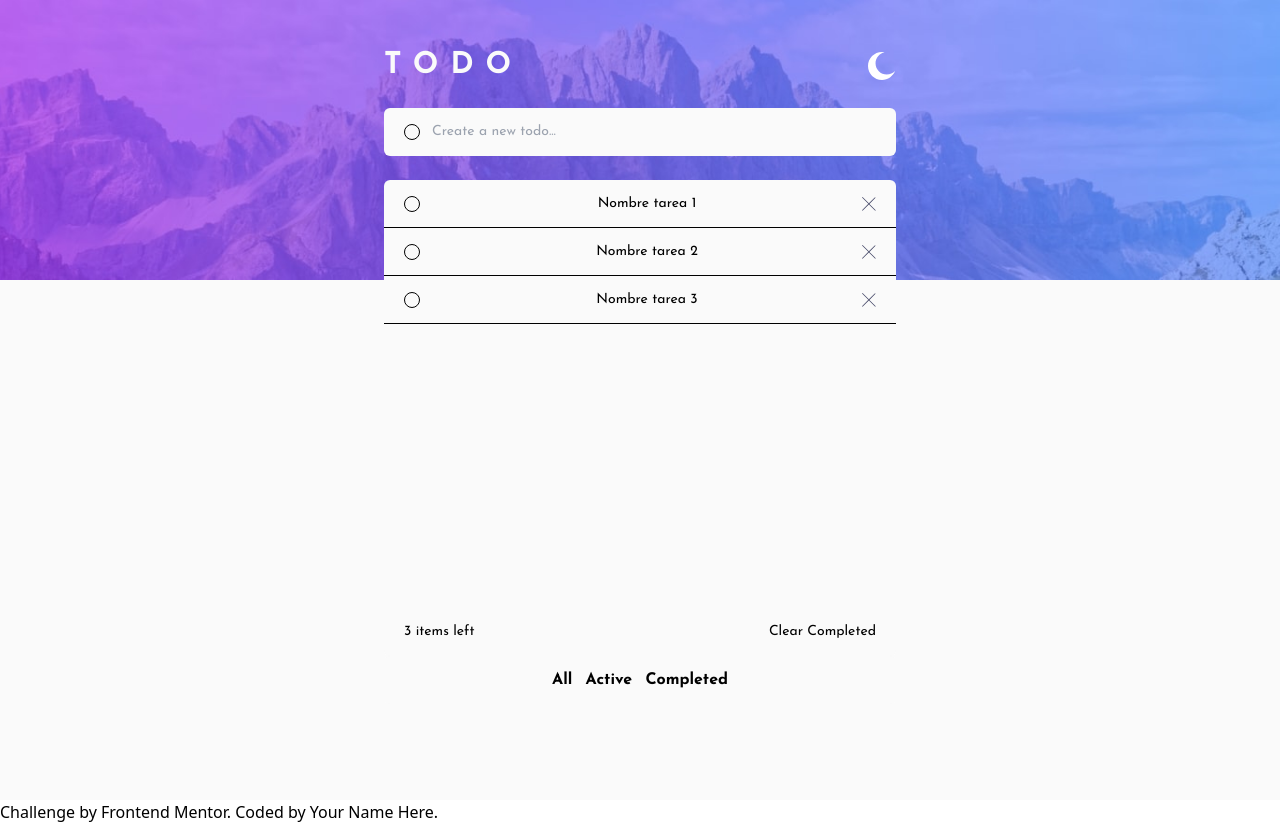
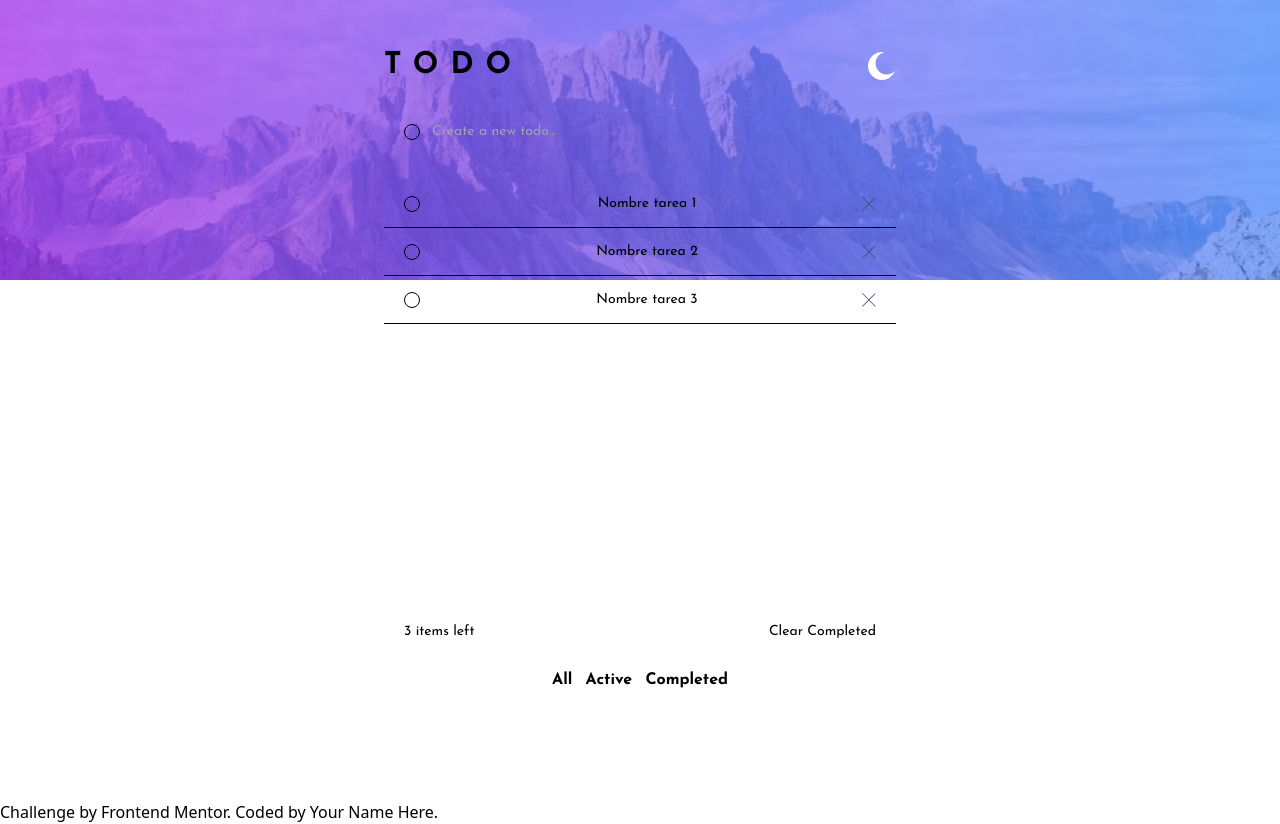
Before and after one commit to johnjanieltr/todo-app, a React (Vite) app: page / in a window 1280 px wide. Built offline with nearby package versions, Linux system fonts and the light colour scheme.

Commit message:
chore: add custom colors to tailwind.config.js
Added new custom colors to the Tailwind CSS configuration

```diff
--- a/tailwind.config.js
+++ b/tailwind.config.js
@@ -3,12 +3,38 @@ export default {
   content: ["./index.html", "./src/**/*.{js,ts,jsx,tsx}"],
   theme: {
     extend: {
+      colors: {
+        primary: {
+          600: "#3a82f6", // Bright Blue
+        },
+        light: {
+          gray: {
+            50: "#fafafa", // Very Light Gray
+          },
+          grayishBlue: {
+            50: "#e3e4f1", // Very Light Grayish Blue
+            100: "#d2d3db", // Light Grayish Blue
+            400: "#96989b", // Dark Grayish Blue
+            800: "#4b5660", // Very Dark Grayish Blue
+          },
+        },
+        dark: {
+          blue: {
+            50: "#e3e4f1", // Light Grayish Blue (hover)
+            100: "#d8dee9", // Light Grayish Blue
+            500: "#68757d", // Dark Grayish Blue
+            825: "#3a3b41", // Very Dark Grayish Blue
+            800: "#252c35", // Very Dark Desaturated Blue
+            850: "#2a2c32", // Very Dark Grayish Blue (additional)
+            900: "#181820", // Very Dark Blue
+          },
+        },
+        check: {
+          background: "linear-gradient(#2ceeff, #d67eff)", // Check Background
+        },
+      },
       fontFamily: {
         josefin: ["Josefin Sans", "sans-serif"],
-      },
-      colors: {
-        lightWhite: "#fafafa",
-        darkBlue: "#161722",
       },
       width: {
         "85p": "85%",
```
